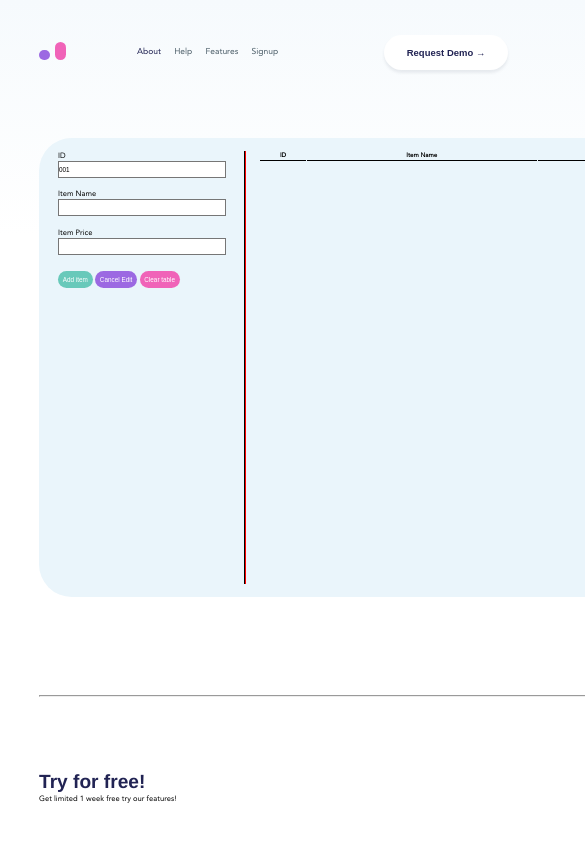
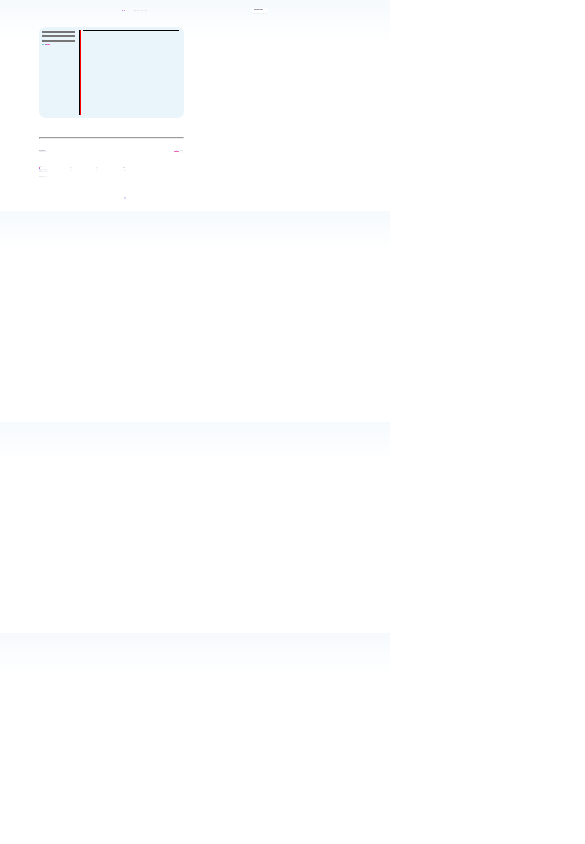
Before and after one commit to Crispinrose/week1-project, a plain HTML site: page demo.html in a window 390 px wide. Shown: the top 844 px of the page, 585 px wide, since content can reach past the window. Drawn offline with Linux system fonts and the light colour scheme.

Commit message:
More zoom level adjustments

```diff
--- a/css/demo-styles.css
+++ b/css/demo-styles.css
@@ -12,7 +12,7 @@
 
 @media (max-width: 650px) {
     * {
-        zoom: 90%;
+        zoom: 60%;
     }
 
     #demo {
```
